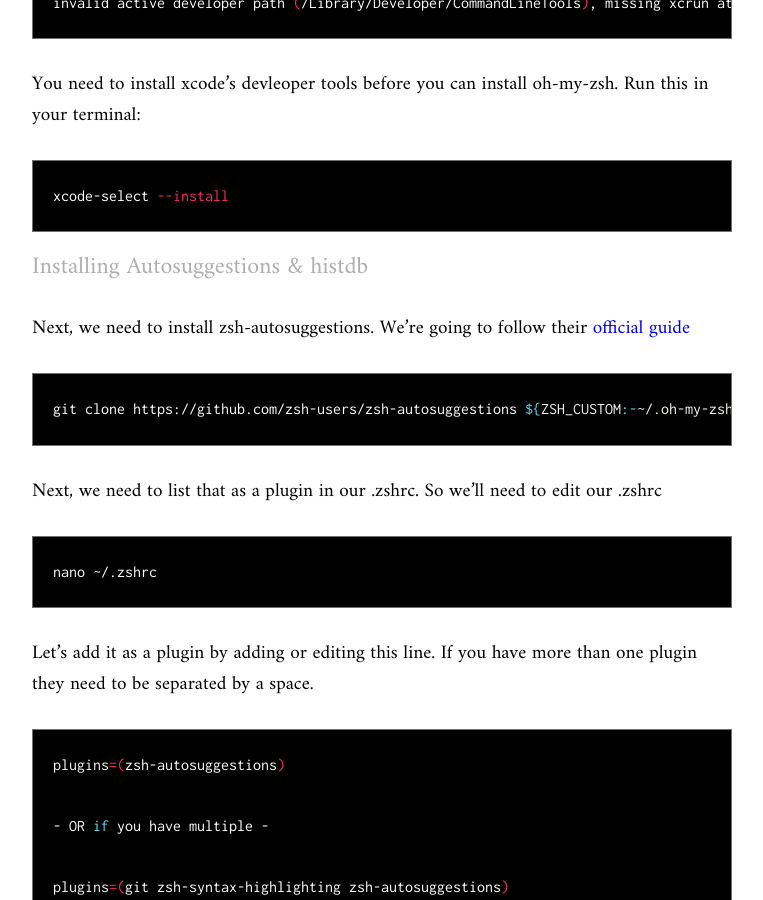
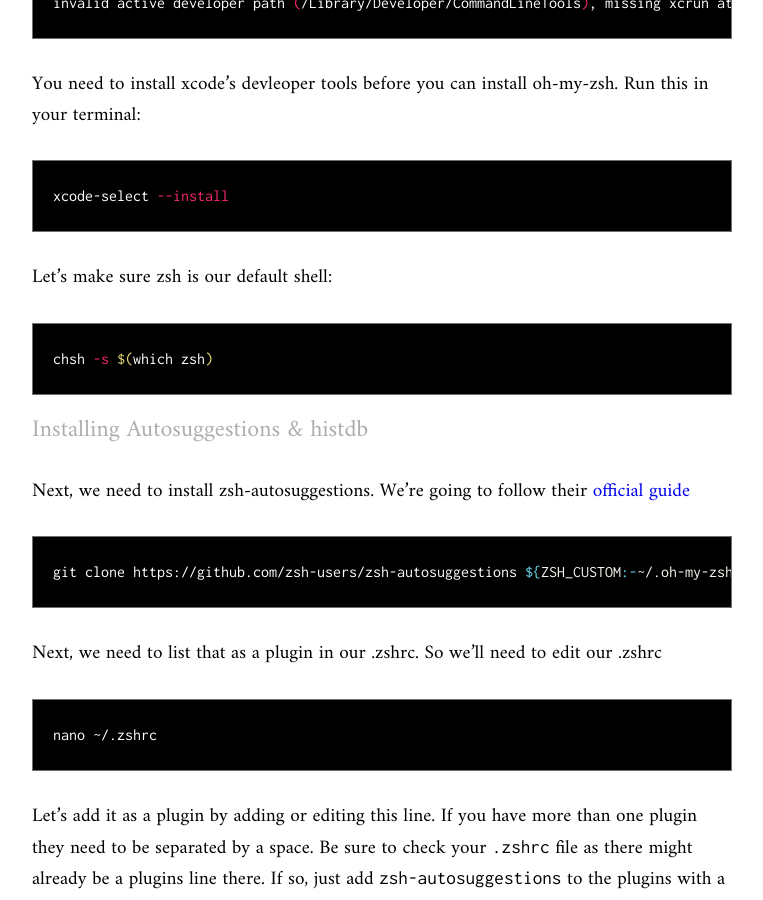
Before and after one commit to dev-diaries/web, a Jekyll site: the page built from _posts/2019-04-14-terminal-history-auto-suggestions-as-you-type.markdown, in a window 1280 px wide and 900 px high, scrolled down 3266 px. Shown: the whole window, without its empty margins (258-1021 px from the left). Built offline with Jekyll 4.4.1, drawn with Linux system fonts in a browser that asks for light colours; some of the changed text lies outside the part shown.

```diff
--- a/_posts/2019-04-14-terminal-history-auto-suggestions-as-you-type.markdown
+++ b/_posts/2019-04-14-terminal-history-auto-suggestions-as-you-type.markdown
@@ -135,6 +135,13 @@
 xcode-select --install
 {% endhighlight %}
 
+{:.post-content}
+Let's make sure zsh is our default shell:
+
+{% highlight bash %}
+chsh -s $(which zsh)
+{% endhighlight %}
+
 ## Installing Autosuggestions & histdb
 
 {:.post-content}
@@ -153,7 +160,9 @@
 
 {:.post-content}
 Let's add it as a plugin by adding or editing this line. If you have more than one plugin
-they need to be separated by a space.
+they need to be separated by a space. Be sure to check your `.zshrc` file as there
+might already be a plugins line there. If so, just add `zsh-autosuggestions` to the plugins
+with a space separating any other ones there already.
 
 {% highlight bash %}
 plugins=(zsh-autosuggestions)
```
